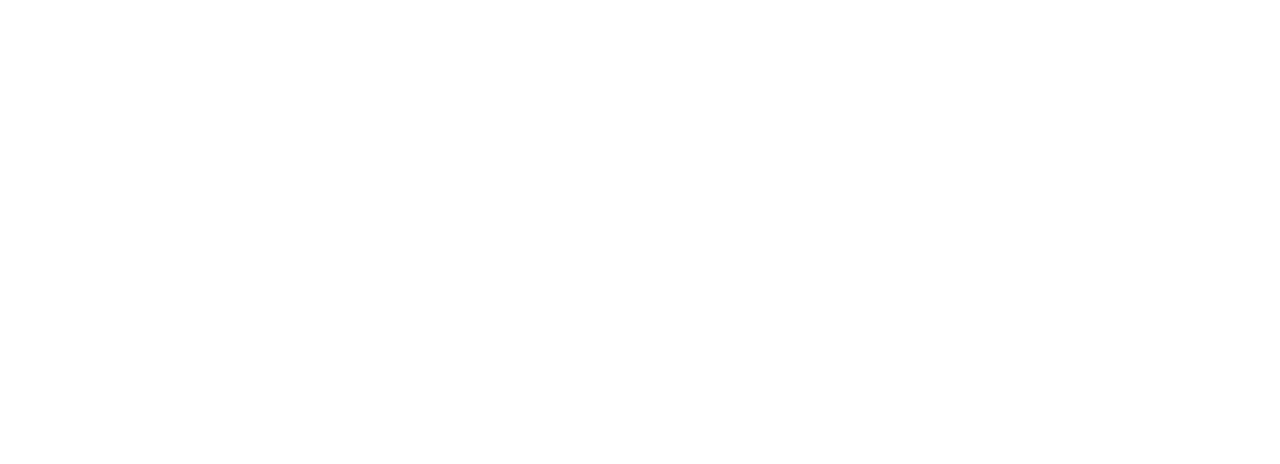
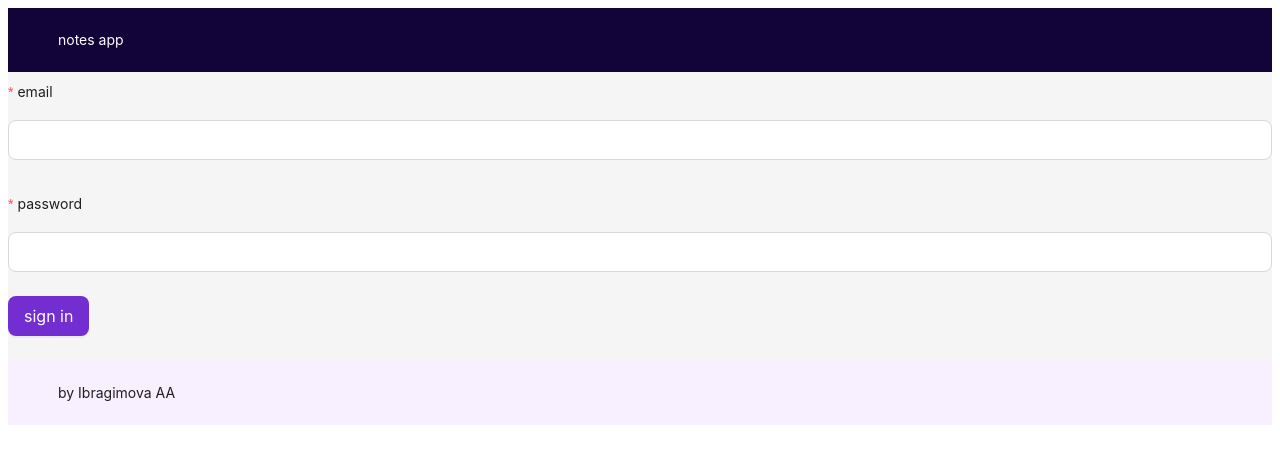
Before and after one commit to IbragimovaN/Notes-app2, a React (Vite) app in the folder client/: page /signIn in a window 1280 px wide. Before the commit this address had no page. Shown: the top 464 px of the page. Built offline with nearby package versions, Linux system fonts and the light colour scheme.

Commit message:
feat: авторизация и регистрация готовы

```diff
--- a/client/src/App.tsx
+++ b/client/src/App.tsx
@@ -1,14 +1,18 @@
 import "./App.css";
 import { Routes, Route } from "react-router";
-import { HomePage, SignUpPage } from "./pages";
+import { HomePage, SignInPage, SignUpPage } from "./pages";
+import { AuthProvider } from "./context/authProvider";
 
 function App() {
   return (
-    <Routes>
-      <Route path="/" element={<HomePage />}>
-        <Route path="signUp" element={<SignUpPage />} />
-      </Route>
-    </Routes>
+    <AuthProvider>
+      <Routes>
+        <Route path="/" element={<HomePage />}>
+          <Route path="signUp" element={<SignUpPage />} />
+          <Route path="signIn" element={<SignInPage />} />
+        </Route>
+      </Routes>
+    </AuthProvider>
   );
 }
 
--- a/client/src/context/AuthProvider.tsx
+++ b/client/src/context/AuthProvider.tsx
@@ -6,12 +6,12 @@
   return useContext(AuthContext);
 };
 
-export const AuthProvider = () => {
+export const AuthProvider = ({ children }) => {
   const [user, setUser] = useState(localStorage.getItem("user") || null);
 
   const login = (newUser, collback) => {
     setUser(newUser);
-    localStorage.setItem("user", newUser);
+    localStorage.setItem("user", JSON.stringify(newUser));
     collback();
   };
 
--- a/client/src/pages/homePage/HomePage.tsx
+++ b/client/src/pages/homePage/HomePage.tsx
@@ -24,8 +24,8 @@
       <Layout>
         <Header>notes app</Header>
         <Content>
-          {/* <Outlet /> */}
-          <WorkspacePage />
+          <Outlet />
+          {/* <WorkspacePage /> */}
         </Content>
         <Footer> by Ibragimova AA</Footer>
       </Layout>
--- a/client/src/pages/index.ts
+++ b/client/src/pages/index.ts
@@ -1,2 +1,3 @@
 export * from "./homePage/HomePage.tsx";
 export * from "./signUpPage/SignUpPage.tsx";
+export * from "./signInPage/SignInPage.tsx";
--- /dev/null
+++ b/client/src/pages/signInPage/SignInPage.tsx
@@ -0,0 +1,72 @@
+import { Button, Form, Input, message } from "antd";
+import axios from "axios";
+import { useAuth } from "../../context/authProvider";
+import { useNavigate } from "react-router";
+
+export const SignInPage = () => {
+  const [messageApi, contextHolder] = message.useMessage();
+  const navigate = useNavigate();
+  const auth = useAuth();
+  const handleSubmit = (value: string) => {
+    axios.post("/api/login", value).then((data) => {
+      const { user, error } = data.data;
+
+      if (error) {
+        console.log(error);
+        return <div> error</div>;
+      } else {
+        console.log(user);
+        auth.login(user, () => {
+          messageApi.open({
+            type: "success",
+            content: `Hello, ${user.name}`,
+          });
+          const timer = setTimeout(() => {
+            navigate("/", {
+              replace: true,
+            });
+          }, 2000);
+          return () => clearTimeout(timer);
+        });
+      }
+    });
+  };
+
+  return (
+    <>
+      {" "}
+      {contextHolder}
+      <Form onFinish={handleSubmit} size="large" layout="vertical">
+        <Form.Item
+          label="email"
+          name="email"
+          rules={[
+            {
+              required: true,
+              message: "Please input your email!",
+            },
+          ]}
+        >
+          <Input />
+        </Form.Item>
+        <Form.Item
+          label="password"
+          name="password"
+          rules={[
+            {
+              required: true,
+              message: "Please come up password!",
+            },
+          ]}
+        >
+          <Input />
+        </Form.Item>
+        <Form.Item label={null}>
+          <Button htmlType="submit" type="primary">
+            sign in
+          </Button>
+        </Form.Item>
+      </Form>
+    </>
+  );
+};
--- a/client/src/pages/signUpPage/SignUpPage.tsx
+++ b/client/src/pages/signUpPage/SignUpPage.tsx
@@ -1,18 +1,28 @@
 import { Button, Form, Input } from "antd";
+import axios from "axios";
+import { useAuth } from "../../context/authProvider";
+import { useNavigate } from "react-router";
 
 export const SignUpPage = () => {
+  const navigate = useNavigate();
+
   const handleSubmit = (value: string) => {
-    console.log(value);
+    axios
+      .post("/api/register", value)
+      .then((data) =>
+        data.data.error ? console.log(data.data.error) : navigate("/signIn")
+      );
   };
+
   return (
     <Form onFinish={handleSubmit} size="large" layout="vertical">
       <Form.Item
-        label="userName"
-        name="userName"
+        label="name"
+        name="name"
         rules={[
           {
             required: true,
-            message: "Please input your username!",
+            message: "Please input your name!",
           },
         ]}
       >
```
Also changed, not shown: 1 other file (tests, documents, lock files or other folders).
